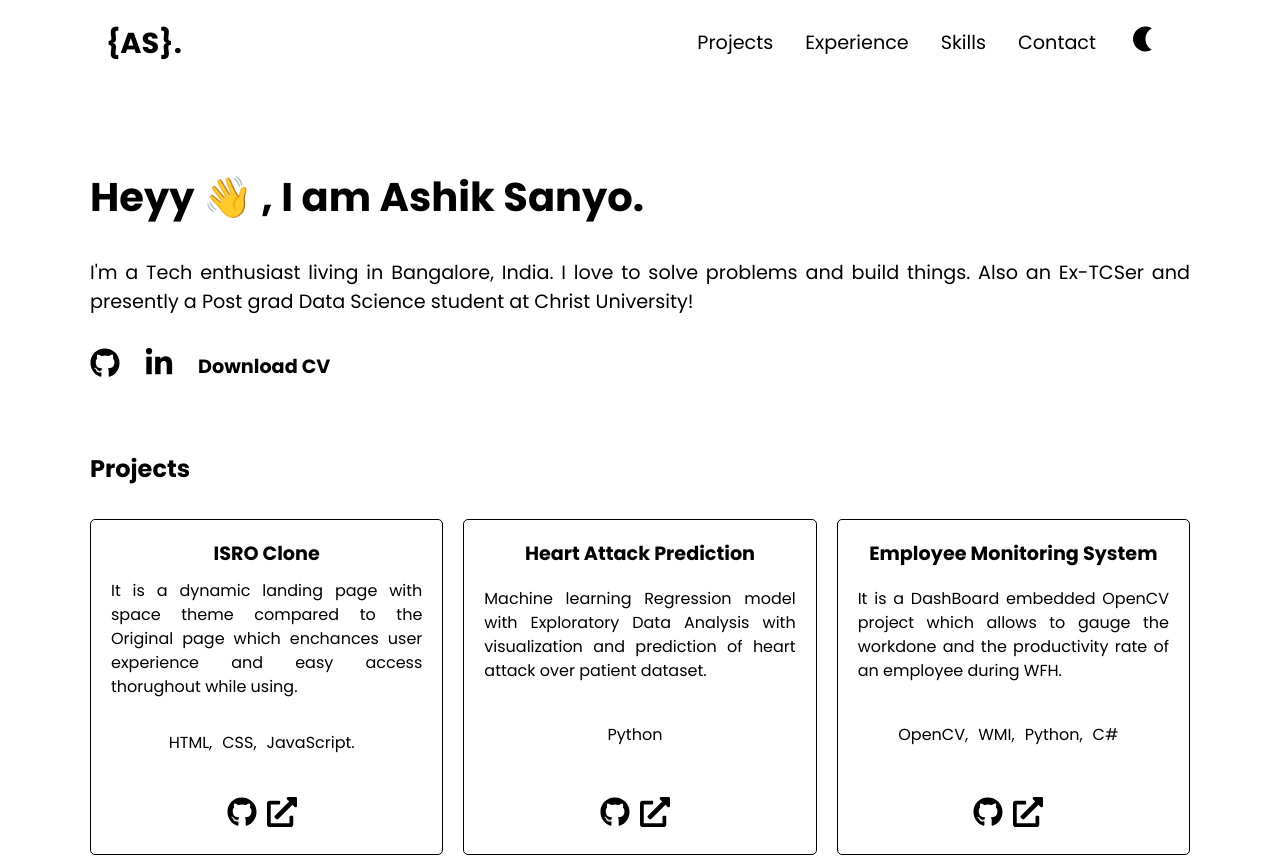
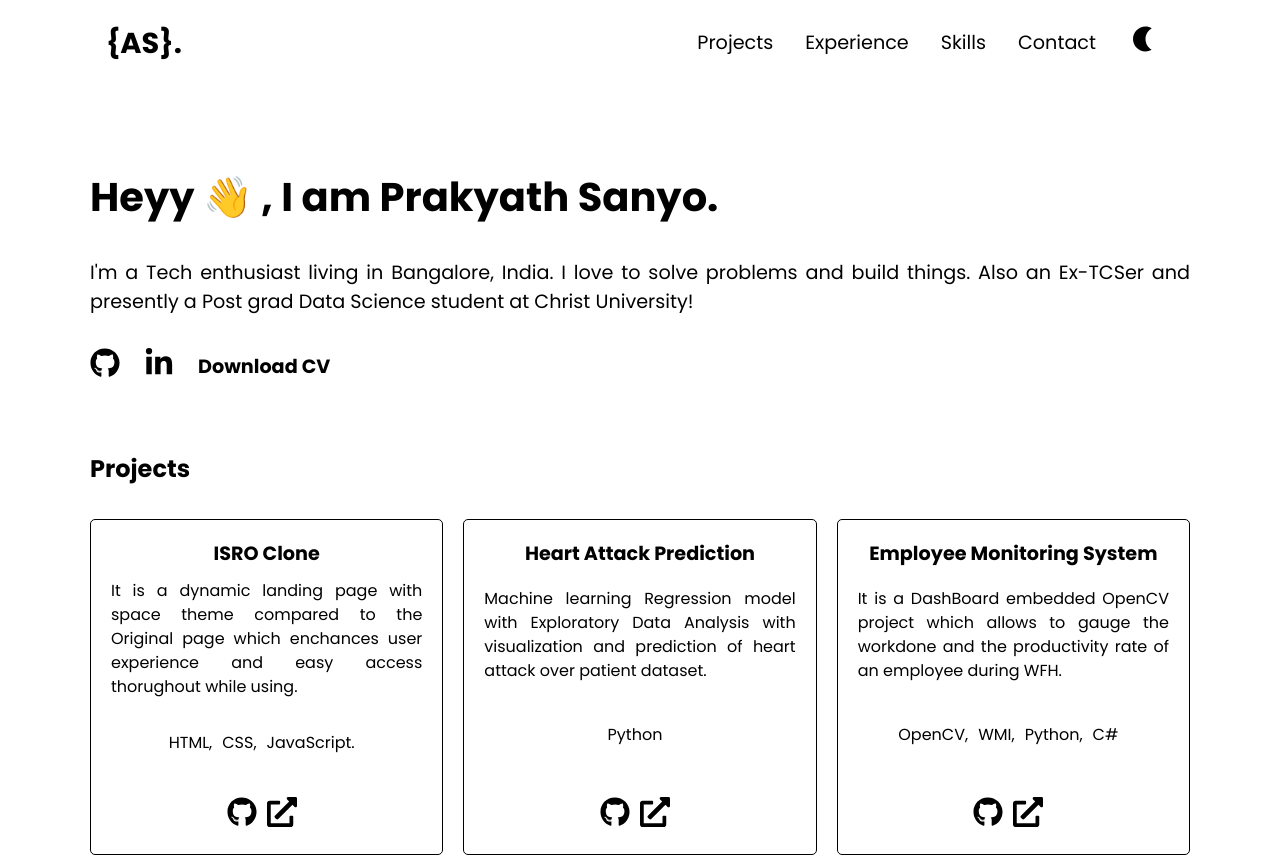
Before and after one commit to ashiksanyo10/Port_React, a React (Vite) app: page / in a window 1280 px wide. Shown: the top 857 px of the page. Built offline with nearby package versions, Linux system fonts and the light colour scheme.

Commit message:
Update portfolio.js

```diff
--- a/src/data/portfolio.js
+++ b/src/data/portfolio.js
@@ -1,5 +1,5 @@
 const about = {
-  title: "Heyy 👋 , I am Ashik Sanyo.",
+  title: "Heyy 👋 , I am Prakyath Sanyo.",
   description:
     "I'm a Tech enthusiast living in Bangalore, India. I love to solve problems and build things. Also an Ex-TCSer and presently a Post grad Data Science student at Christ University!",
   github: "https://github.com/ashiksanyo10",
```
